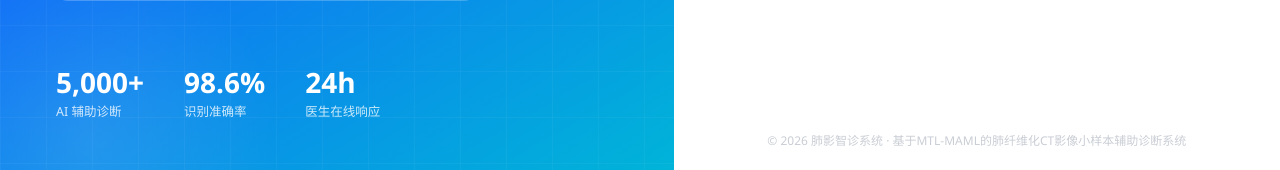
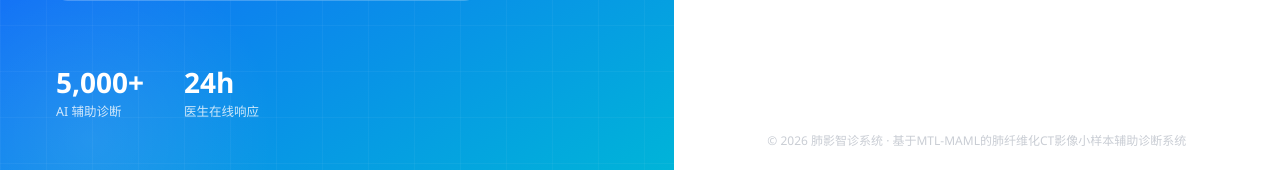
Before and after one commit to Limmizor/A-Meta-Learning-based-Clinical-Decision-Support-System-for-Rare-Diseases, a Flask app: page /login in a window 1280 px wide. Shown: the part 665-835 px from the top of the page. Run offline with Flask 3, Linux system fonts and the light colour scheme.

Commit message:
登录页移除识别准确率统计，避免未经实测的性能宣称
- 删除登录页品牌区 98.6% 识别准确率统计项
- .gitignore 排除本地部署助手与部署截图

```diff
--- a/templates/login.html
+++ b/templates/login.html
@@ -304,7 +304,6 @@
 
         <div class="brand-stats">
             <div class="brand-stat"><div class="num">5,000+</div><div class="label">AI 辅助诊断</div></div>
-            <div class="brand-stat"><div class="num">98.6%</div><div class="label">识别准确率</div></div>
             <div class="brand-stat"><div class="num">24h</div><div class="label">医生在线响应</div></div>
         </div>
     </div>
```
Also changed, not shown: 1 other file.
